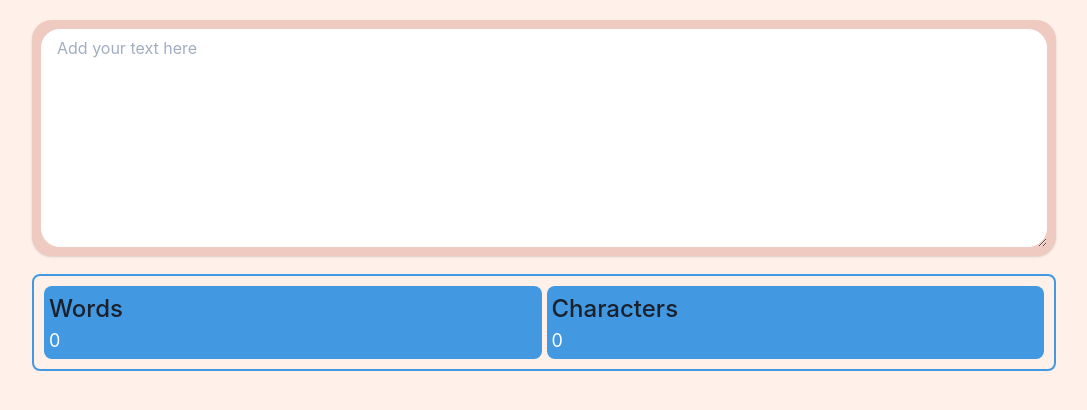
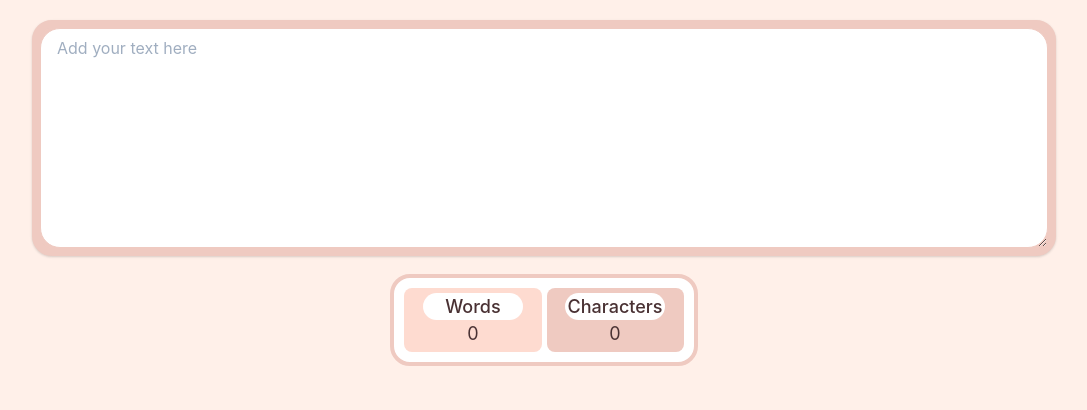
Before and after one commit to yli-yasir/word-counter, a React (Create React App) app: page / in a window 1280 px wide. Shown: the top 410 px of the page, without its empty margins (96-1183 px from the left). Built offline with nearby package versions, Linux system fonts and the light colour scheme.

Commit message:
revert colors

```diff
--- a/src/components/Stats.jsx
+++ b/src/components/Stats.jsx
@@ -1,36 +1,77 @@
-import { Stat, StatLabel, StatNumber, StatGroup } from "@chakra-ui/react";
+import { Box, Stat, StatLabel, StatNumber, StatGroup } from "@chakra-ui/react";
 
 import React from "react";
 
-const CountStats = ({ charCount, wordCount }) => {
+const Stats = ({ charCount, wordCount }) => {
   return (
+    <Box display="flex" justifyContent={"center"}>
       <StatGroup
-      borderRadius="lg"
-      border={"2px"}
+        border="4px"
+        borderRadius={"20px"}
+        borderColor={"main.600"}
         my="8px"
-      borderColor="blue.400"
+        bg="white"
         p="10px"
+        display="flex"
+        justifyContent={"space-around"}
+        maxWidth={"300px"}
+        minWidth={"30%"}
+        color="main.900"
       >
         <Stat
           p="5px"
-        bg="blue.400"
+          bg="main.300"
           borderRadius={"lg"}
-        borderColor="gray.100"
           mr="5px"
+          maxWidth={"250px"}
+          display={"flex"}
+          justifyContent={"center"}
         >
-        <StatLabel fontSize="2xl">Words</StatLabel>
-        <StatNumber fontSize={"18px"} fontWeight={"normal"} color="white">
+          <StatLabel
+            width={"100px"}
+            fontSize="18px"
+            borderRadius="full"
+            bg={"white"}
+            textAlign={"center"}
+          >
+            Words
+          </StatLabel>
+          <StatNumber
+            fontSize={"18px"}
+            fontWeight={"normal"}
+            textAlign={"center"}
+          >
             {wordCount}
           </StatNumber>
         </Stat>
-      <Stat p="5px" bg="blue.400" borderRadius={"lg"}>
-        <StatLabel fontSize="2xl">Characters</StatLabel>
-        <StatNumber fontSize={"18px"} fontWeight={"normal"} color="white">
+        <Stat
+          p="5px"
+          bg="main.600"
+          borderRadius={"lg"}
+          maxWidth={"250px"}
+          display={"flex"}
+          justifyContent={"center"}
+        >
+          <StatLabel
+            width={"100px"}
+            fontSize="18px"
+            borderRadius="full"
+            bg={"white"}
+            textAlign={"center"}
+          >
+            Characters
+          </StatLabel>
+          <StatNumber
+            textAlign={"center"}
+            fontSize={"18px"}
+            fontWeight={"normal"}
+          >
             {charCount}
           </StatNumber>
         </Stat>
       </StatGroup>
+    </Box>
   );
 };
 
-export default CountStats;
+export default Stats;
```
Lines whose indentation alone changed are shown as unchanged.
